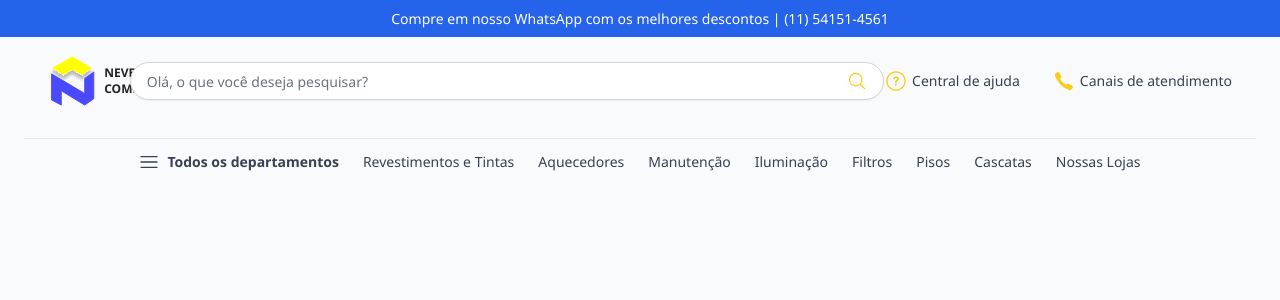
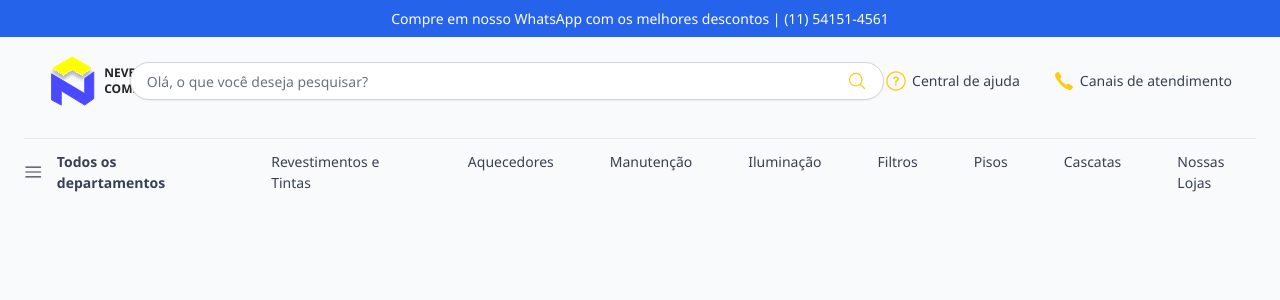
Before and after one commit to Guilherme1Souza/Neves-Comercial, a Next.js app: page / in a window 1280 px wide. Shown: the top 300 px of the page. Built offline with nearby package versions, Linux system fonts and the light colour scheme.

Commit message:
fix(nav): ajustando espaçamento das palavras na nav

```diff
--- a/src/components/Header/index.jsx
+++ b/src/components/Header/index.jsx
@@ -70,7 +70,7 @@ const IconLabel = styled.span`
 const NavWrapper = styled.nav`
   display: flex;
   justify-content: center;
-  gap: 1.5rem;
+  gap: 3.5rem;
   font-size: 0.875rem;
   color: #374151;
   padding: 0.75rem 0;
@@ -87,7 +87,7 @@ const NavItem = styled.div`
 const NavItemContent = styled.div`
   display: flex;
   align-items: center;
-  gap: 0.5rem;
+  gap: 0.9rem;
   font-weight: 600;
   cursor: pointer;
   user-select: none;
```
